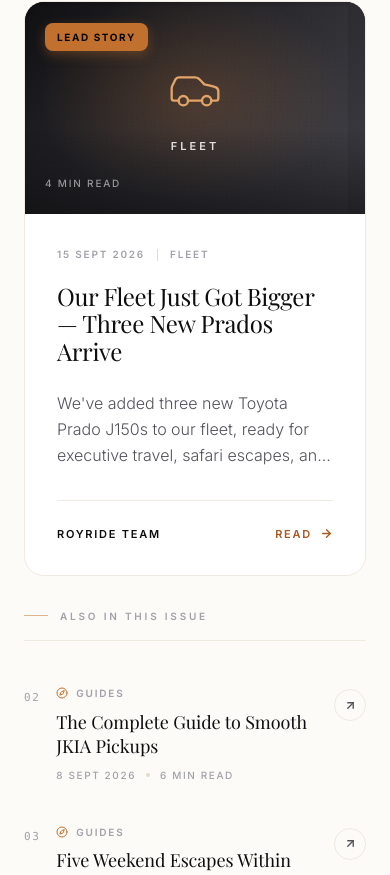
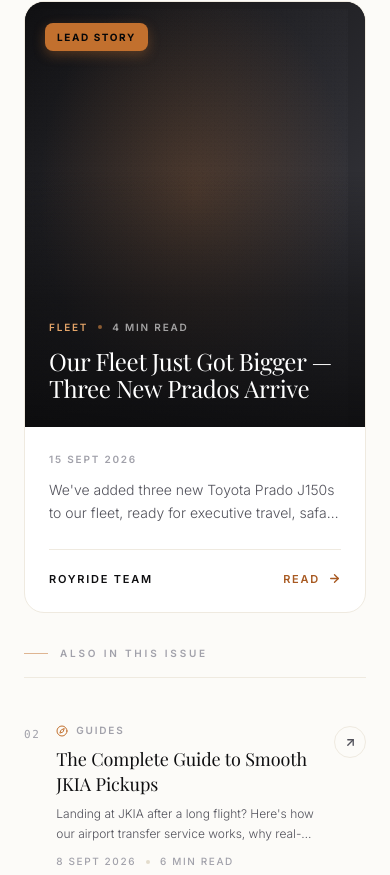
Before and after one commit to ronnyokumu7-arch/car-rental-premium, a Next.js app: page / in a window 390 px wide. Shown: the part 2789-3664 px from the top of the page. Built offline with nearby package versions, Linux system fonts and the light colour scheme; no server answers.

Commit message:
feat: some quick changes

```diff
--- a/components/marketing/FeaturedPost.tsx
+++ b/components/marketing/FeaturedPost.tsx
@@ -9,8 +9,12 @@ import { getCategoryIcon } from '../../lib/postIcons';
 /* ─────────────────────────────────────────────────────────────
    FEATURED POST
    The lead story on the homepage's "From the road" section.
-   Two-column editorial: dark visual panel on the left,
-   ivory content panel on the right.
+
+   Two layouts:
+     • Mobile  — title rendered over the image (editorial cover)
+                 category pill on image, date moves to panel
+     • Desktop — two-column split (image left, content right)
+                 title in the ivory panel as before
 
    Used only by LatestUpdates.tsx
    ───────────────────────────────────────────────────────────── */
@@ -37,10 +41,12 @@ export function FeaturedPost({ post }: FeaturedPostProps) {
 
           {/* ═══════════════════════════════════════════
               VISUAL PANEL
+              Mobile: title overlays the bottom of the image
+              Desktop: icon + category label centered
               ═══════════════════════════════════════════ */}
-          <div className="relative aspect-[16/10] lg:aspect-auto lg:min-h-[440px] overflow-hidden flex items-center justify-center bg-obsidian-950">
+          <div className="relative aspect-[4/5] sm:aspect-[16/10] lg:aspect-auto lg:min-h-[440px] overflow-hidden flex items-center justify-center bg-obsidian-950">
 
-            {/* Post's own gradient */}
+            {/* Post gradient */}
             <div
               aria-hidden="true"
               className="absolute inset-0 transition-transform duration-700 ease-lux group-hover:scale-[1.04]"
@@ -62,18 +68,18 @@ export function FeaturedPost({ post }: FeaturedPostProps) {
             {/* Grain */}
             <div className="grain-overlay absolute inset-0 opacity-[0.12] mix-blend-overlay pointer-events-none" />
 
-            {/* Bottom gradient for the icon + label legibility */}
+            {/* Bottom gradient — heavier on mobile for title legibility */}
             <div
               aria-hidden="true"
-              className="absolute inset-0 pointer-events-none"
+              className="absolute inset-0 pointer-events-none max-sm:opacity-100 sm:opacity-0"
               style={{
                 background:
-                  'linear-gradient(to top, rgba(7,7,8,0.55) 0%, transparent 40%)',
+                  'linear-gradient(to top, rgba(7,7,8,0.85) 0%, rgba(7,7,8,0.55) 30%, transparent 60%)',
               }}
             />
 
-            {/* Centered category icon + label */}
-            <div className="relative flex flex-col items-center gap-5">
+            {/* Desktop-only: centered icon + category */}
+            <div className="relative hidden sm:flex flex-col items-center gap-5">
               <Icon
                 size={56}
                 strokeWidth={1}
@@ -91,21 +97,43 @@ export function FeaturedPost({ post }: FeaturedPostProps) {
               </span>
             </div>
 
-            {/* Reading time — bottom left */}
-            <div className="absolute bottom-5 left-5">
+            {/* Reading time — bottom left (desktop only) */}
+            <div className="absolute bottom-5 left-5 hidden sm:block">
               <span className="text-[10px] uppercase tracking-[0.18em] text-white/55 font-medium">
                 {post.readTime}
               </span>
+            </div>
+
+            {/* ═══════════════════════════════════════════
+                MOBILE-ONLY: title over the image
+                ═══════════════════════════════════════════ */}
+            <div className="absolute inset-x-0 bottom-0 p-6 sm:hidden">
+              {/* Category + reading time */}
+              <div className="flex items-center gap-2.5 mb-3 text-[10px] font-semibold uppercase tracking-[0.18em] text-copper-300">
+                <span>{post.category}</span>
+                <span
+                  aria-hidden="true"
+                  className="w-1 h-1 rounded-full bg-copper-400/60"
+                />
+                <span className="text-white/60">{post.readTime}</span>
+              </div>
+
+              {/* Title */}
+              <h3 className="font-display text-2xl text-white leading-[1.15] tracking-[-0.015em] line-clamp-3">
+                {post.title}
+              </h3>
             </div>
           </div>
 
           {/* ═══════════════════════════════════════════
               CONTENT PANEL
+              Mobile:  date · excerpt · author · CTA
+              Desktop: date · category · title · excerpt · author · CTA
               ═══════════════════════════════════════════ */}
-          <div className="flex flex-col justify-center p-8 lg:p-12">
+          <div className="flex flex-col justify-center p-6 sm:p-8 lg:p-12">
 
-            {/* Date + category meta */}
-            <div className="flex items-center gap-3 mb-5 text-[10px] font-semibold uppercase tracking-[0.18em] text-ink-subtle">
+            {/* Desktop-only: date + category eyebrow */}
+            <div className="hidden sm:flex items-center gap-3 mb-5 text-[10px] font-semibold uppercase tracking-[0.18em] text-ink-subtle">
               <span>{formatDate(post.publishedAt)}</span>
               <span
                 aria-hidden="true"
@@ -114,18 +142,23 @@ export function FeaturedPost({ post }: FeaturedPostProps) {
               <span>{post.category}</span>
             </div>
 
-            {/* Title */}
-            <h3 className="font-display text-2xl lg:text-3xl xl:text-4xl text-ink leading-[1.15] tracking-[-0.015em] mb-6 transition-colors duration-300 group-hover:text-copper-700">
+            {/* Mobile-only: date */}
+            <div className="sm:hidden text-[10px] font-semibold uppercase tracking-[0.18em] text-ink-subtle mb-3">
+              {formatDate(post.publishedAt)}
+            </div>
+
+            {/* Desktop-only: title */}
+            <h3 className="hidden sm:block font-display text-2xl lg:text-3xl xl:text-4xl text-ink leading-[1.15] tracking-[-0.015em] mb-6 transition-colors duration-300 group-hover:text-copper-700">
               {post.title}
             </h3>
 
             {/* Excerpt */}
-            <p className="text-base text-ink-muted leading-relaxed font-light mb-8 line-clamp-3">
+            <p className="text-sm sm:text-base text-ink-muted leading-relaxed font-light mb-6 sm:mb-8 line-clamp-2 sm:line-clamp-3">
               {post.excerpt}
             </p>
 
             {/* Author + CTA */}
-            <div className="flex items-center justify-between pt-6 mt-auto border-t border-border gap-4">
+            <div className="flex items-center justify-between pt-5 sm:pt-6 mt-auto border-t border-border gap-4">
               <div className="min-w-0">
                 <p className="text-[11px] font-semibold uppercase tracking-[0.16em] text-ink truncate">
                   {post.author.name}
--- a/components/marketing/UpdateIndex.tsx
+++ b/components/marketing/UpdateIndex.tsx
@@ -8,13 +8,15 @@ import { getCategoryIcon } from '../../lib/postIcons';
 
 /* ─────────────────────────────────────────────────────────────
    UPDATE INDEX
-   Compact numbered list of posts. No images. Editorial.
+   Compact numbered list of posts. Editorial "also in this issue."
 
    Two variants:
      • light — ivory/obsidian, for light backgrounds
-                (homepage "Also in this issue")
      • dark  — white/muted, for dark backgrounds
-                (post page "Keep Reading" on mobile)
+
+   Layout:
+     • Mobile  — row includes a 2-line excerpt below the title
+     • Desktop — row is compact: number · category · title · meta
 
    Used by:
      • LatestUpdates.tsx (light)
@@ -24,9 +26,7 @@ import { getCategoryIcon } from '../../lib/postIcons';
 interface UpdateIndexProps {
   posts: Post[];
   variant?: 'light' | 'dark';
-  /** Header label — defaults to "Also in this issue" */
   header?: string;
-  /** Footer hint — set to null to hide */
   footer?: string | null;
 }
 
@@ -43,7 +43,7 @@ export function UpdateIndex({
   return (
     <div className="flex flex-col h-full">
 
-      {/* ── Header label ── */}
+      {/* Header label */}
       <div
         className={`flex items-center gap-3 mb-6 pb-4 border-b ${
           isDark ? 'border-white/[0.08]' : 'border-border'
@@ -62,7 +62,7 @@ export function UpdateIndex({
         </p>
       </div>
 
-      {/* ── The list ── */}
+      {/* The list */}
       <div className="flex flex-col">
         {posts.map((post, i) => (
           <IndexRow
@@ -74,7 +74,7 @@ export function UpdateIndex({
         ))}
       </div>
 
-      {/* ── Footer hint ── */}
+      {/* Footer hint */}
       {footer && (
         <p
           className={`mt-auto pt-6 text-[11px] uppercase tracking-[0.16em] font-medium ${
@@ -179,6 +179,20 @@ function IndexRow({
             {post.title}
           </h3>
 
+          {/* ═══════════════════════════════════════════
+              MOBILE-ONLY: 2-line excerpt
+              ═══════════════════════════════════════════ */}
+          {post.excerpt && (
+            <p
+              className={`
+                sm:hidden text-xs leading-relaxed font-light line-clamp-2 mb-2.5
+                ${isDark ? 'text-white/50' : 'text-ink-muted'}
+              `}
+            >
+              {post.excerpt}
+            </p>
+          )}
+
           {/* Meta line */}
           <div
             className={`flex items-center gap-2.5 text-[10px] font-medium uppercase tracking-[0.16em] ${
```
